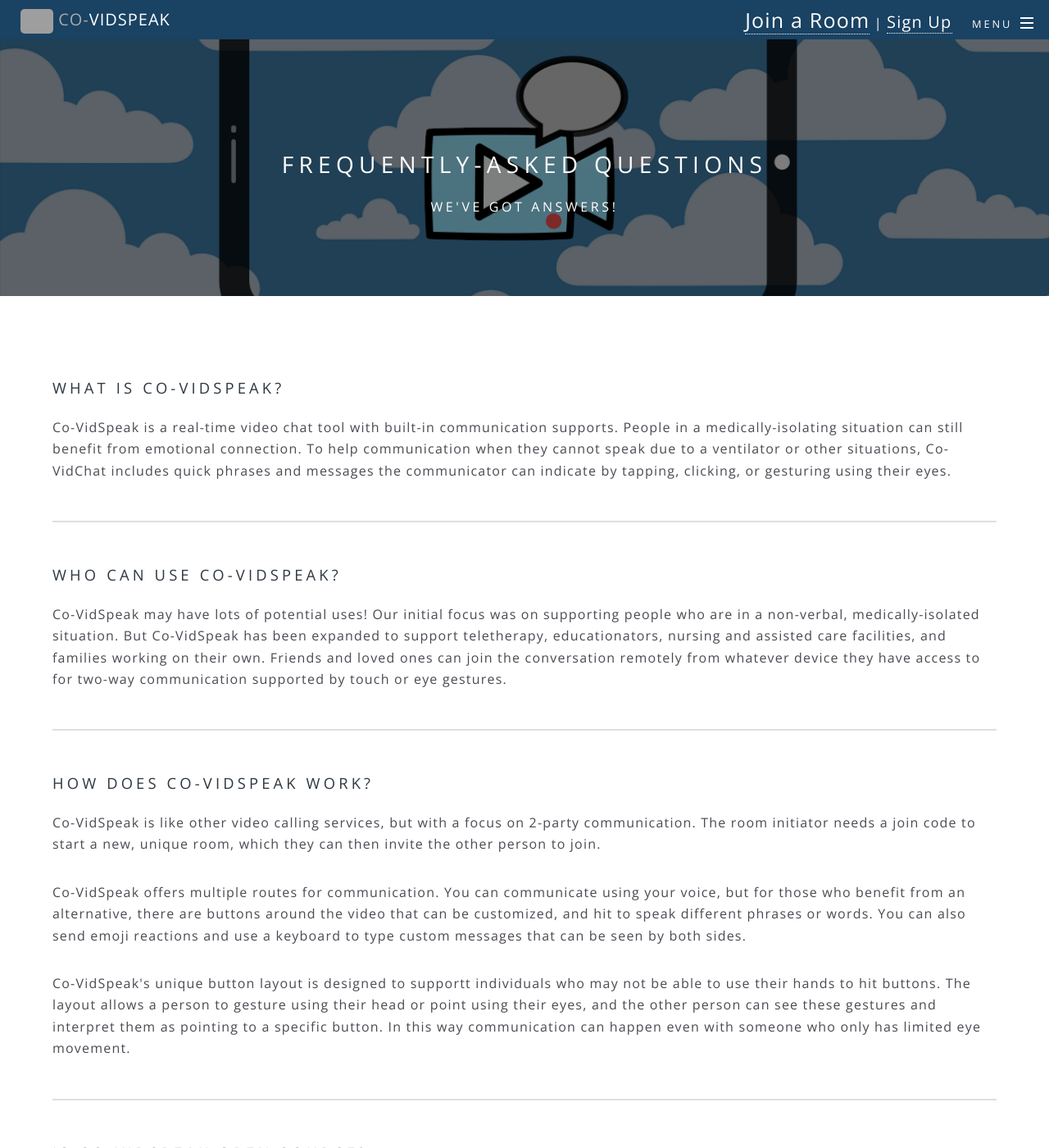
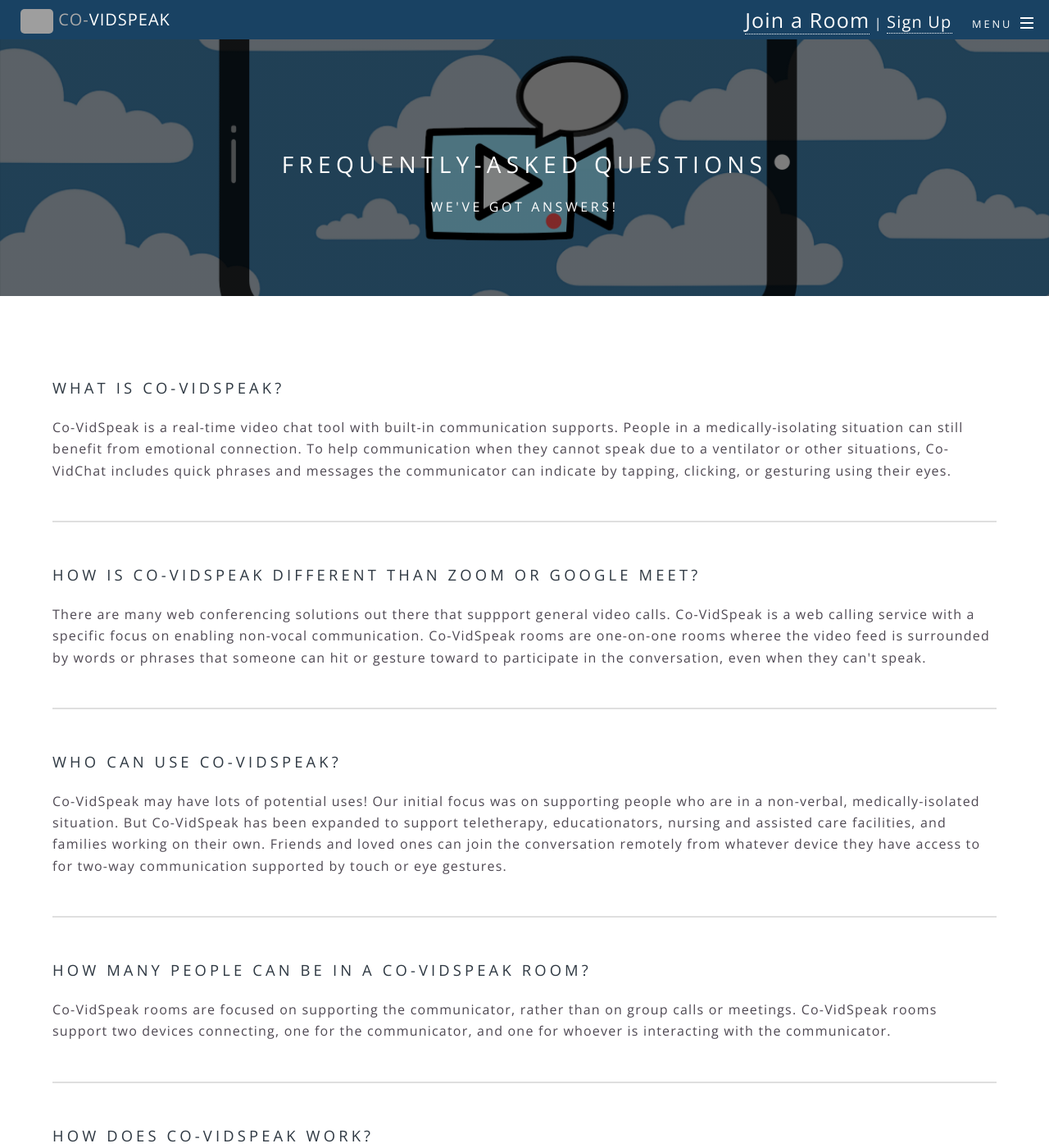
Before and after one commit to open-aac/covidspeak.org, a Jekyll site: the page built from faq.html, in a window 1280 px wide and 1400 px high. Shown: the whole window at 82% size. Built offline with Jekyll 4.4.1, drawn with Linux system fonts in a browser that asks for light colours; grey boxes are pictures that could not be loaded.

Commit message:
more FAQs

```diff
--- a/faq.html
+++ b/faq.html
@@ -10,10 +10,18 @@
 	</p>
   <div style='clear: both;'></div>
   <hr />
+	<h3>How is Co-VidSpeak Different than Zoom or Google Meet?</h3>
+	<p>There are many web conferencing solutions out there that suppport general video calls. Co-VidSpeak is a web calling service with a specific focus on enabling non-vocal communication. Co-VidSpeak rooms are one-on-one rooms wheree the video feed is surrounded by words or phrases that someone can hit or gesture toward to participate in the conversation, even when they can't speak.</p>
+	<div style='clear: both;'></div>
+	<hr />
 	<h3>Who Can Use Co-VidSpeak?</h3>
 	<p>Co-VidSpeak may have lots of potential uses! Our initial focus was on supporting people who are in a non-verbal, medically-isolated situation. But Co-VidSpeak has been expanded to support teletherapy, educationators, nursing and assisted care facilities, and families working on their own. Friends and loved ones can join the conversation remotely from whatever device they have access to for two-way communication supported by touch or eye gestures.</p>
 	<div style='clear: both;'></div>
-  <hr />
+	<hr />
+	<h3>How Many People Can Be in a Co-VidSpeak Room?</h3>
+	<p>Co-VidSpeak rooms are focused on supporting the communicator, rather than on group calls or meetings. Co-VidSpeak rooms support two devices connecting, one for the communicator, and one for whoever is interacting with the communicator.</p>
+	<div style='clear: both;'></div>
+	<hr />
 	<h3>How Does Co-VidSpeak Work?</h3>
 	<p>
 		Co-VidSpeak is like other video calling services, but with
```
